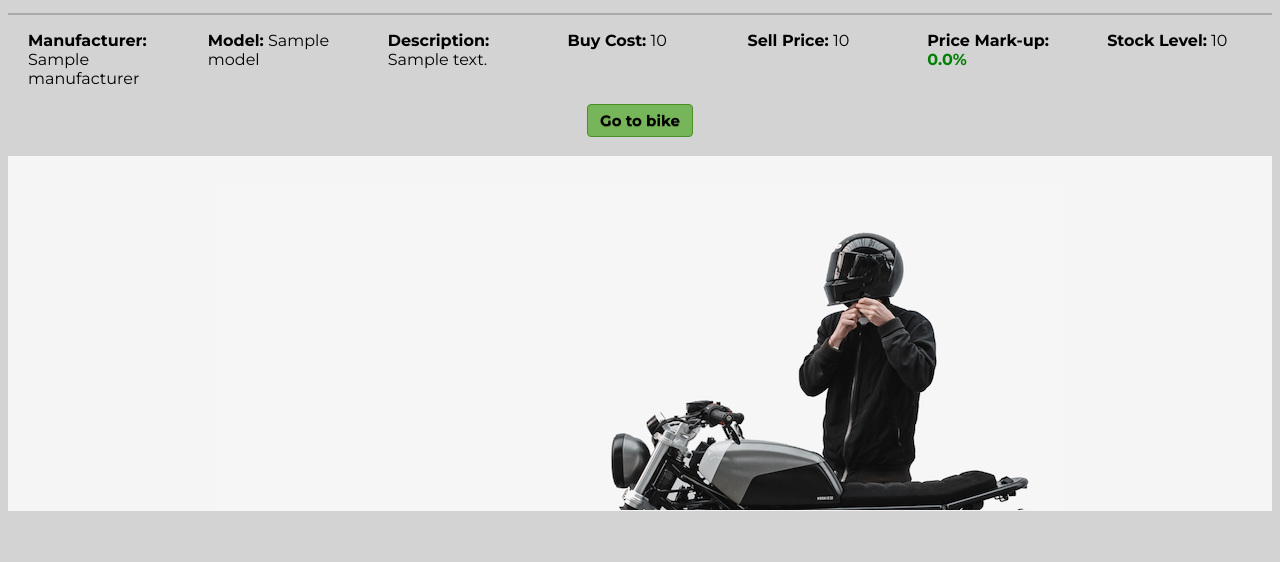
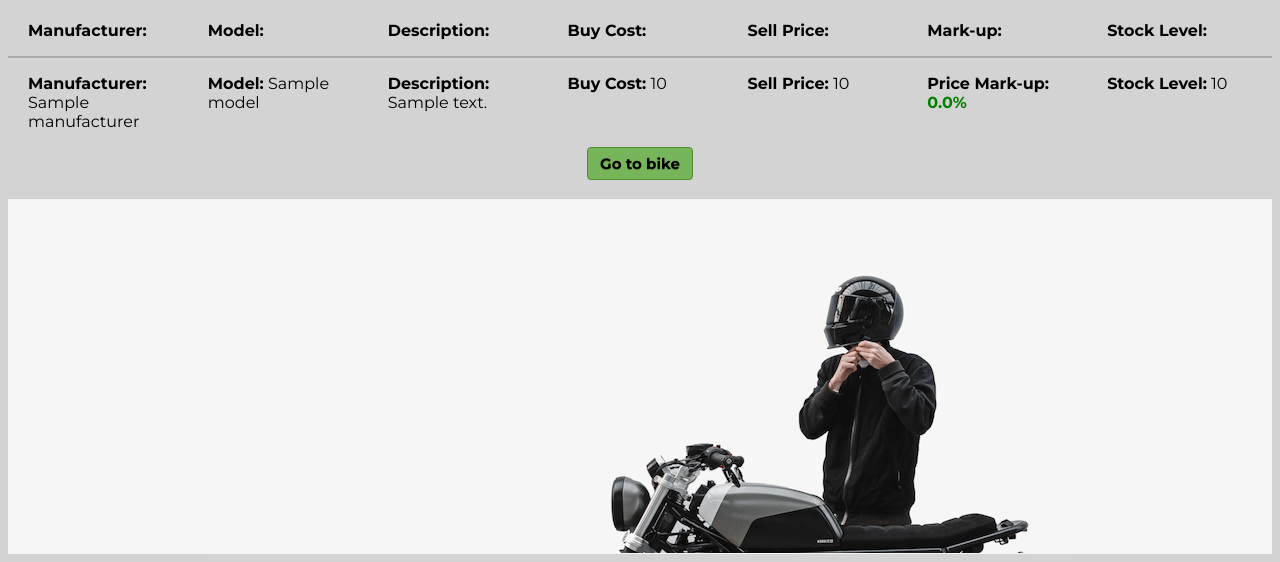
Before and after one commit to BrianBell422/python_solo_project, a Flask app: page /bikes/all in a window 1280 px wide. Shown: the part 400-962 px from the top of the page. Before the commit the page ends 911 px from the top, so only its background shows below. Run offline with Flask 2, Linux system fonts and the light colour scheme; a database or web service that is not in the repository returns one stand-in record (values such as "Sample title"); some libraries are stand-ins or nearby versions.

Commit message:
Moved all stock titles to top

```diff
--- a/mikes_bikes/static/css/style.css
+++ b/mikes_bikes/static/css/style.css
@@ -72,7 +72,15 @@ footer {
     justify-content: space-evenly;
 }
 
-#stock_list {
+.stock_list {
+    display: grid;
+    grid-template-columns: 1fr 1fr 1fr 1fr 1fr 1fr 1fr;
+    grid-column-gap: 15px;
+    padding-left: 10px;
+    padding-right: 10px;
+}
+
+.list_titles {
     display: grid;
     grid-template-columns: 1fr 1fr 1fr 1fr 1fr 1fr 1fr;
     grid-column-gap: 15px;
--- a/mikes_bikes/templates/bikes/all.html
+++ b/mikes_bikes/templates/bikes/all.html
@@ -5,10 +5,22 @@
     <h1>All Stock</h1>
 </header>
 
+<section>
+    <ul class="stock_list">
+        <li class="list_item"><b>Manufacturer:</b></li>
+        <li class="list_item"><b>Model:</b></li>
+        <li class="list_item"><b>Description:</b></li>
+        <li class="list_item"><b>Buy Cost:</b></li>
+        <li class="list_item"><b>Sell Price:</b></li>
+        <li class="list_item"><b>Mark-up:</b></li>
+        <li class="list_item"><b>Stock Level:</b></li>
+    </ul>
+</section>
+
 {% for bike in all_bikes %}
     <hr>
     <div>
-        <ul id="stock_list">
+        <ul class="stock_list">
             <li class="list_item"><b>Manufacturer:</b> {{bike.manufacturer.name}}</li>
             <li class="list_item"><b>Model:</b> {{bike.model}}</li>
             <li class="list_item"><b>Description:</b> {{bike.description}}</li>
```
